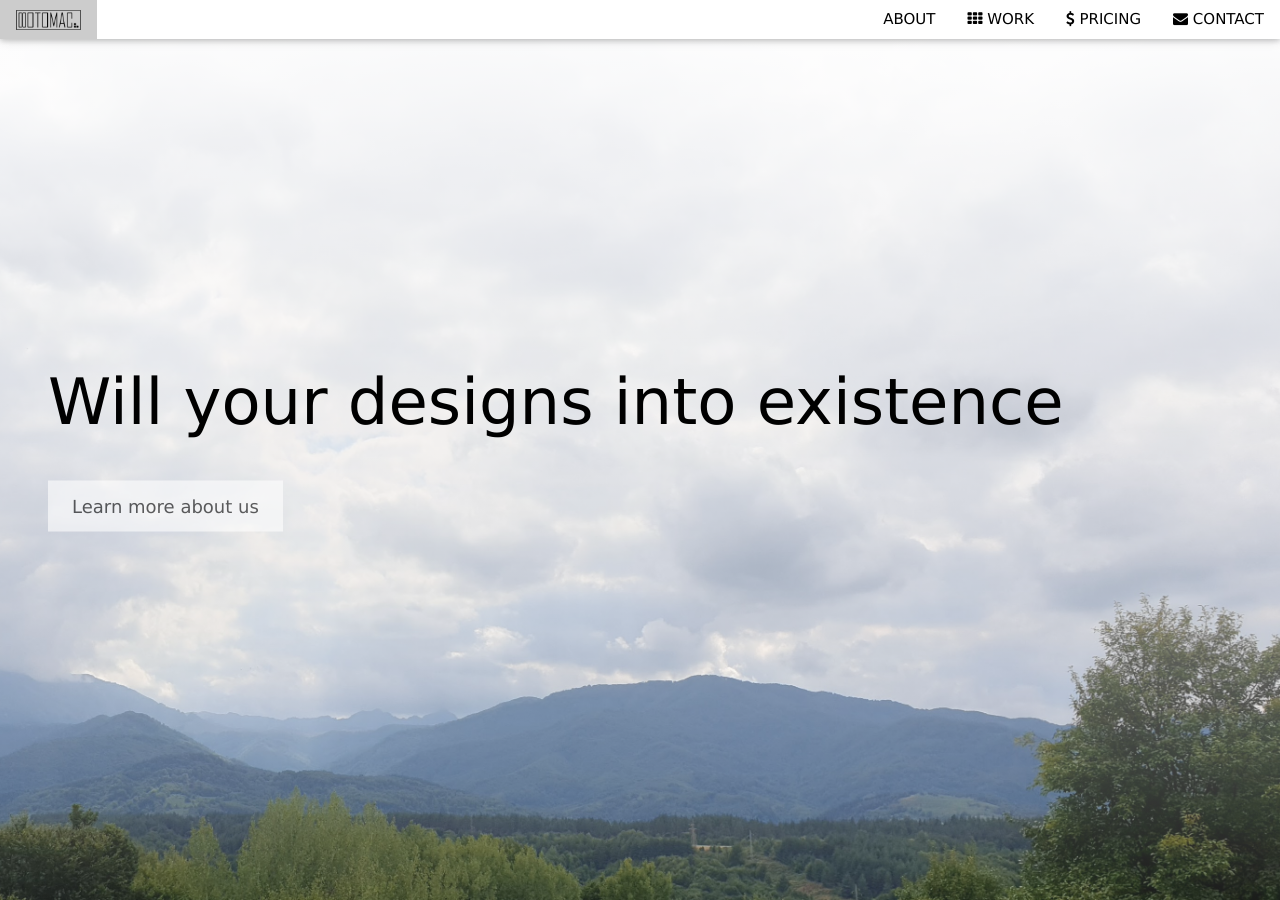
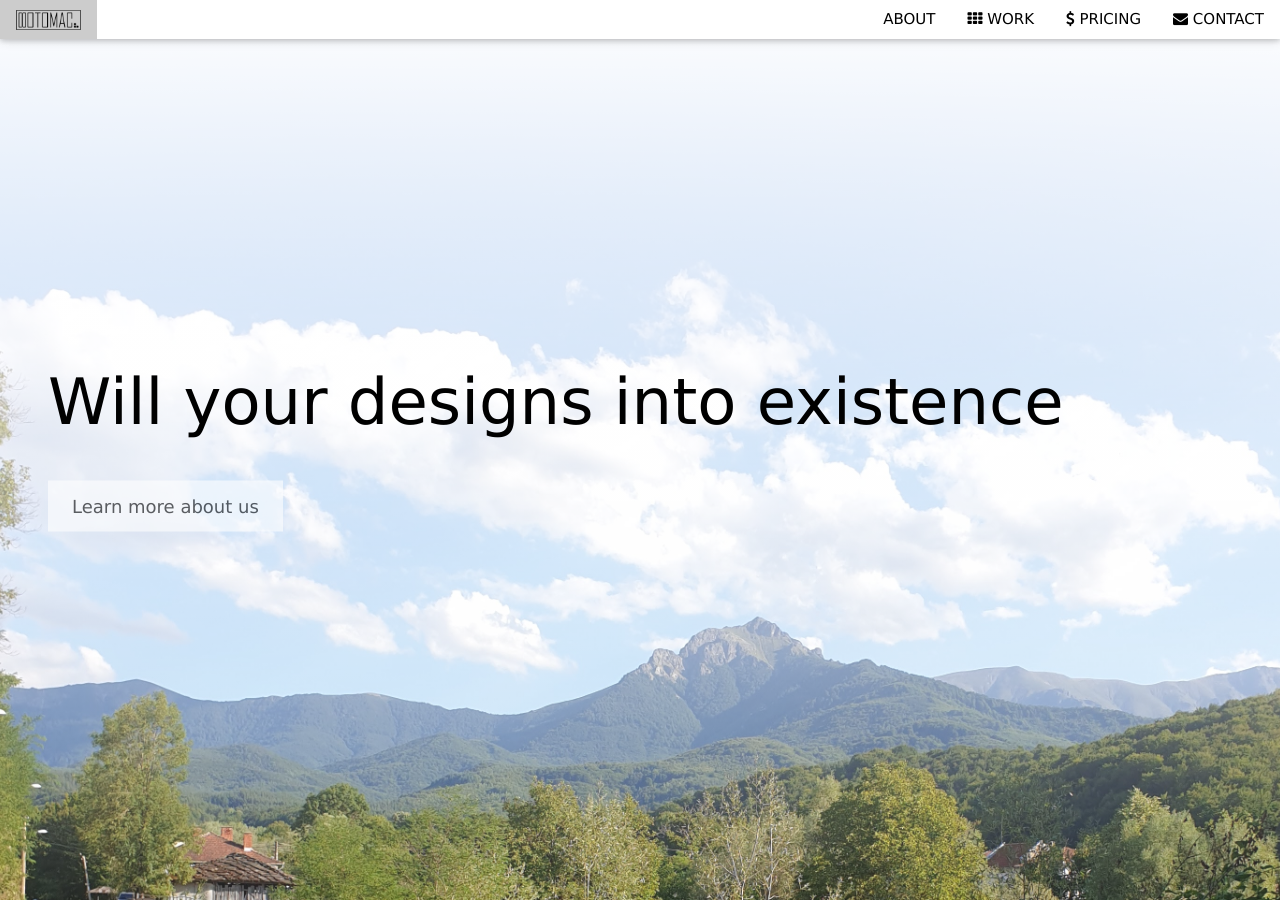
Before and after one commit to fotomas2016/fotomas2016.github.io, a Jekyll site: the page built from index.html, in a window 1280 px wide and 900 px high. Built offline with Jekyll 4.4.1, drawn with Linux system fonts in a browser that asks for light colours; some of the changed text lies outside the part shown.

Commit message:
final touches

```diff
--- a/_sass/main.scss
+++ b/_sass/main.scss
@@ -12,8 +12,9 @@
   max-height: 20px;
 }
 
+
 .header-bcgr {
-  background: linear-gradient(rgba(255,255,255,1), rgba(255,255,255,0.1)), url("/assets/img/header-bcgr.jpg");
+  background: linear-gradient(rgba(255,255,255,1), rgba(255,255,255,0.1)), url("/assets/img/peak.jpg");
   background-position: center;
   background-repeat: no-repeat;
   background-size: cover;
@@ -23,6 +24,13 @@
 .header-text {
   font-size: 64px !important;
 }
+
+.coming-soon {
+  width: 50%;
+  height: auto;
+  box-shadow: 0 2px 5px 0 rgba(0,0,0,0.16),0 2px 10px 0 rgba(0,0,0,0.12)
+}
+
 
 
 // @media only screen and (min-width: 601px) {
@@ -41,6 +49,10 @@
     font-size: x-large !important;
     display: flex;
   }
+
+  .coming-soon {
+    width: 100%;
+  }
 }
 
 .w3-bar .w3-button {
--- a/index.html
+++ b/index.html
@@ -7,7 +7,7 @@
 
 <!-- About Section -->
 <div class="w3-container" style="padding:128px 16px" id="about">
-    <h3 class="w3-center">ABOUT THE COMPANY</h3>
+    <h3 class="w3-center">About The Company</h3>
     <p class="w3-center w3-large">Fotomas Ltd. was founded in 2016 in Sofia, Bulgaria. We are experts in Adobe Creative Suite.</p>
     <div class="w3-row-padding w3-center" style="margin-top:64px">
       <div class="w3-half">
@@ -26,15 +26,10 @@
 
   <!-- Promo Section - "We know Prepress" -->
   <div class="w3-container w3-light-grey" style="padding:128px 16px">
-    <div class="w3-row-padding">
-      <div class="w3-col m6">
-        <h3>We know Prepress.</h3>
-        <p>Adobe Illustrator, Adobe InDesign, Adobe Photoshop...We have many years of experience with all of the Adobe Creative Suite products.</p>
-        <p><a href="#work" class="w3-button w3-black"><i class="fa fa-th"> </i> View Our Works</a></p>
-      </div>
-      <div class="w3-col m6">
-        <img class="w3-image w3-round-large" src="https://www.w3schools.com/w3images/phone_buildings.jpg" alt="Buildings" width="700" height="394">
-      </div>
+    <h3 class="w3-center">We know Prepress</h3>
+    <p class="w3-center">Adobe Illustrator, Adobe InDesign, Adobe Photoshop...We have many years of experience with all of the Adobe Creative Suite products.</p>
+    <div class="w3-center">
+      <a href="#work" class="w3-button w3-white"><i class="fa fa-th"> </i> View Our Works</a>
     </div>
   </div>
 
@@ -42,9 +37,12 @@
 
   <!-- Work Section -->
   <div class="w3-container" style="padding:128px 16px" id="work">
-    <h3 class="w3-center">OUR WORK</h3>
-    <p class="w3-center w3-large">What we've done for people</p>
-    <p class="w3-center w3-large">(Coming soon)</p>
+    <h3 class="w3-center">Our Work</h3>
+    <p class="w3-center">What we've done for people</p>
+    <p class="w3-center">(Coming soon)</p>
+    <div class="w3-center">
+      <img class="coming-soon" src="/assets/img/coming-soon.jpg" alt="Coming soon"/>
+    </div>
   </div>
 
   <!-- Modal for full size images on click-->
@@ -88,10 +86,7 @@
 
   <!-- Contact Section -->
   <div class="w3-container w3-light-grey" style="padding:128px 16px" id="contact">
-    <h3 class="w3-center">CONTACT</h3>
+    <h3 class="w3-center">Contact</h3>
     <p class="w3-center w3-large">Don't hesitate to contact us.</p>
-    <div class="w3-center" style="margin-top:48px">
-      <p><i class="fa fa-envelope fa-fw w3-xxlarge w3-margin-right"> </i> <a href="mailto:fotomas2016@gmail.com">fotomas2016@gmail.com</a></p>
-      <br>
-    </div>
+    <p class="w3-center"><i class="fa fa-envelope fa-fw w3-xxlarge w3-margin-right w3-center"> </i> <a href="mailto:fotomas2016@gmail.com">fotomas2016@gmail.com</a></p>
   </div>
```
Also changed, not shown: assets/img/coming-soon.jpg (renamed from assets/img/header-bcgr.jpg), assets/img/peak.jpg (added).
